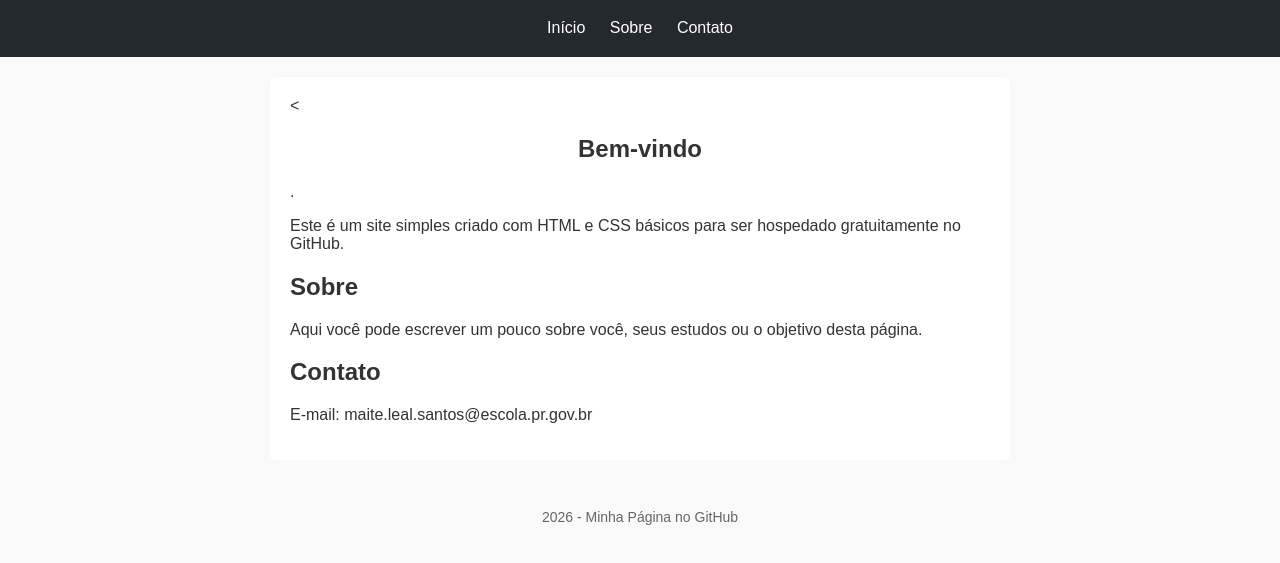
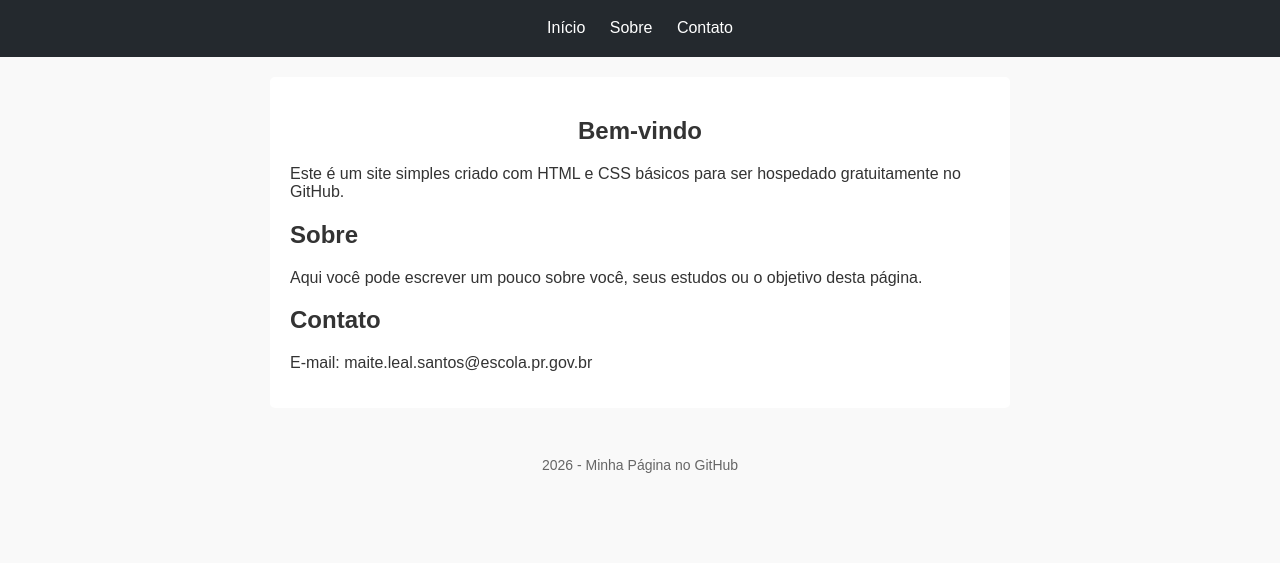
Before and after one commit to maitelealsantos-cmyk/se-liga-, a plain HTML site: page index.html in a window 1280 px wide. Shown: the part 81-644 px from the top of the page. Drawn offline with Linux system fonts and the light colour scheme.

Commit message:
Fix HTML syntax and formatting issues

```diff
--- a/index.html
+++ b/index.html
@@ -12,17 +12,20 @@
             background-color: #f9f9f9;
             color: #333;
         }
+
         header {
             background-color: #24292e;
             color: white;
             padding: 20px;
             text-align: center;
         }
+
         nav a {
             color: white;
             margin: 0 10px;
             text-decoration: none;
         }
+
         main {
             max-width: 700px;
             margin: 20px auto;
@@ -30,6 +33,7 @@
             background: white;
             border-radius: 5px;
         }
+
         footer {
             text-align: center;
             padding: 15px;
@@ -53,7 +57,7 @@
     <!-- Corpo -->
     <main>
         <section id="inicio">
-            <<h2 style="text-align: center;">Bem-vindo</h2>.
+            <h2 style="text-align: center;">Bem-vindo</h2>
             <p>Este é um site simples criado com HTML e CSS básicos para ser hospedado gratuitamente no GitHub.</p>
         </section>
 
```
